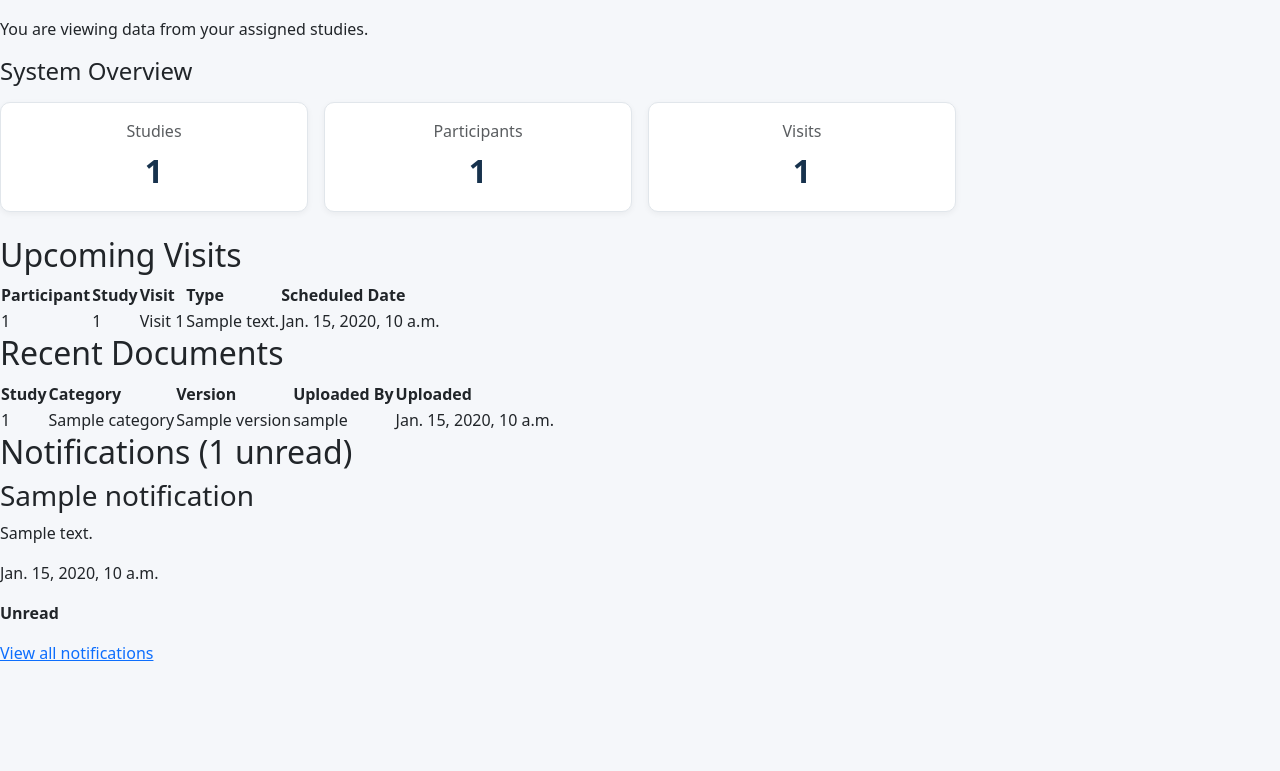
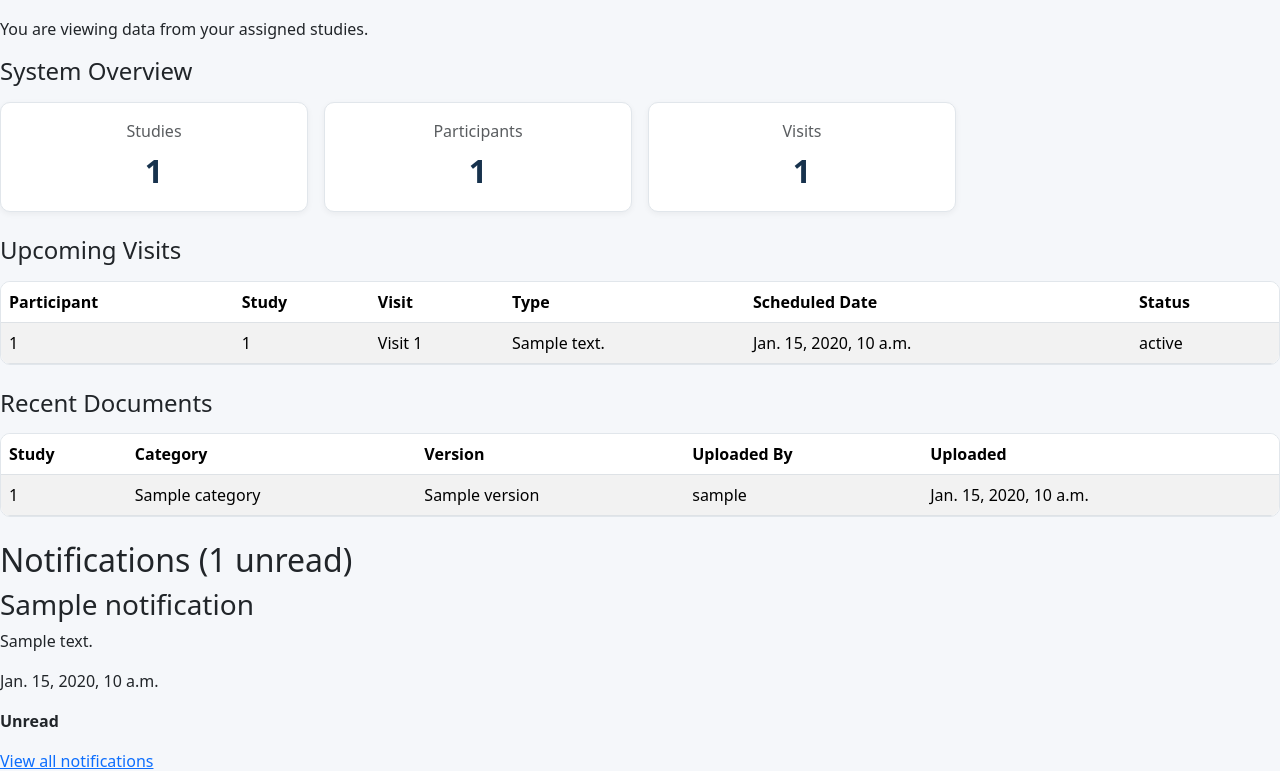
Before and after one commit to Azizr96/studyflow, a Django app: template dashboard/templates/dashboard/dashboard.html in a window 1280 px wide. Shown: the part 79-850 px from the top of the page. Before the commit the page ends 740 px from the top, so only its background shows below. Run offline with Django 3.2, Linux system fonts and the light colour scheme; the template is opened without the code that fills it: most values are stand-ins (such as "Sample title", 1, 10 or a date in 2020).

Commit message:
Add styling to dasshboard upcoming visit and recent doc section

```diff
--- a/dashboard/templates/dashboard/dashboard.html
+++ b/dashboard/templates/dashboard/dashboard.html
@@ -80,19 +80,20 @@
     </div>
 </section>
 
-<section>
-    <h2>Upcoming Visits</h2>
+<section class="mb-4">
+    <h2 class="h4 mb-3">Upcoming Visits</h2>
 
     {% if upcoming_visits %}
-
-        <table>
+        <div class="table-responsive">
+            <table class="table table-striped table-hover align-middle">
                 <thead>
                     <tr>
-                    <th>Participant</th>
-                    <th>Study</th>
-                    <th>Visit</th>
-                    <th>Type</th>
-                    <th>Scheduled Date</th>
+                        <th scope="col">Participant</th>
+                        <th scope="col">Study</th>
+                        <th scope="col">Visit</th>
+                        <th scope="col">Type</th>
+                        <th scope="col">Scheduled Date</th>
+                        <th scope="col">Status</th>
                     </tr>
                 </thead>
 
@@ -118,31 +119,33 @@
                             <td>
                                 {{ visit.scheduled_date }}
                             </td>
+
+                            <td>
+                                {{ visit.status }}
+                            </td>
                         </tr>
                     {% endfor %}
                 </tbody>
             </table>
-
+        </div>
     {% else %}
-
-        <p>No upcoming scheduled visits.</p>
-
+        <p>No upcoming visits.</p>
     {% endif %}
 </section>
 
-<section>
-    <h2>Recent Documents</h2>
+<section class="mb-4">
+    <h2 class="h4 mb-3">Recent Documents</h2>
 
     {% if recent_documents %}
-
-        <table>
+        <div class="table-responsive">
+            <table class="table table-striped table-hover align-middle">
                 <thead>
                     <tr>
-                    <th>Study</th>
-                    <th>Category</th>
-                    <th>Version</th>
-                    <th>Uploaded By</th>
-                    <th>Uploaded</th>
+                        <th scope="col">Study</th>
+                        <th scope="col">Category</th>
+                        <th scope="col">Version</th>
+                        <th scope="col">Uploaded By</th>
+                        <th scope="col">Uploaded</th>
                     </tr>
                 </thead>
 
@@ -163,9 +166,9 @@
 
                             <td>
                                 {% if document.uploaded_by %}
-                                {{ document.uploaded_by.username }}
+                                    {{ document.uploaded_by.get_full_name|default:document.uploaded_by.username }}
                                 {% else %}
-                                -
+                                    Unknown
                                 {% endif %}
                             </td>
 
@@ -176,11 +179,9 @@
                     {% endfor %}
                 </tbody>
             </table>
-
+        </div>
     {% else %}
-
-        <p>No study documents have been uploaded yet.</p>
-
+        <p>No recent documents.</p>
     {% endif %}
 </section>
 
--- a/static/css/style.css
+++ b/static/css/style.css
@@ -114,7 +114,7 @@ body {
 }
 
 
-/* dahsborboard system overview styling */
+/* dashboard system overview styling */
 
 .dashboard-card {
     border: 1px solid #e1e6eb;
@@ -130,6 +130,19 @@ body {
     color: #17324d;
     text-align: center;
 }
+
+/* dhasboard upcoming visit and recent doc table stlying */
+.table-responsive {
+    background-color: white;
+    border: 1px solid #e1e6eb;
+    border-radius: 10px;
+    overflow-x: auto;
+}
+
+.table-responsive .table {
+    margin-bottom: 0;
+}
+
 /*responsive media queries */
 
 @media (max-width: 991px) {
```
Lines whose indentation alone changed are shown as unchanged.
